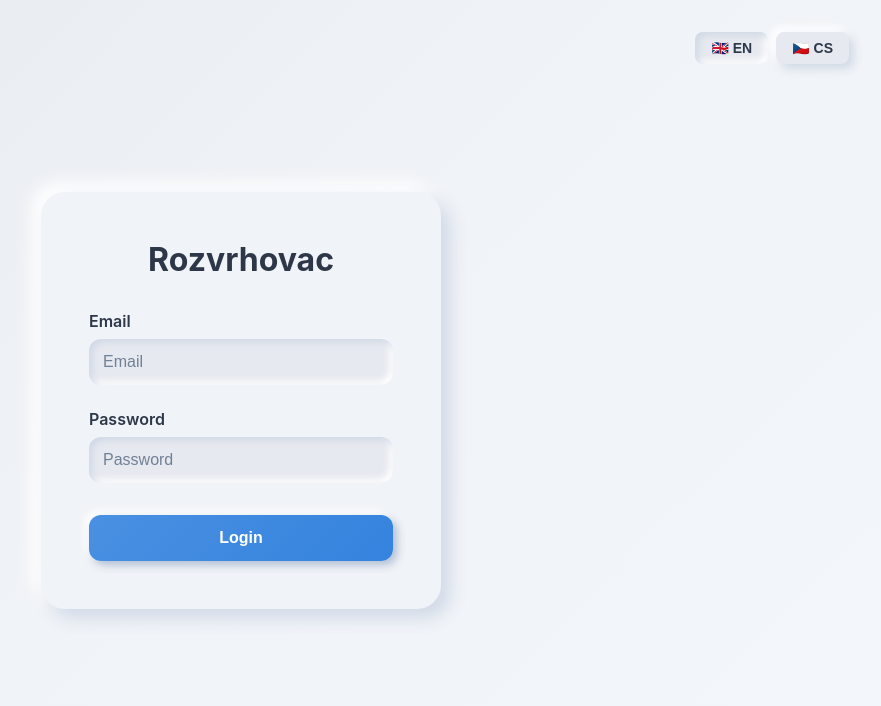
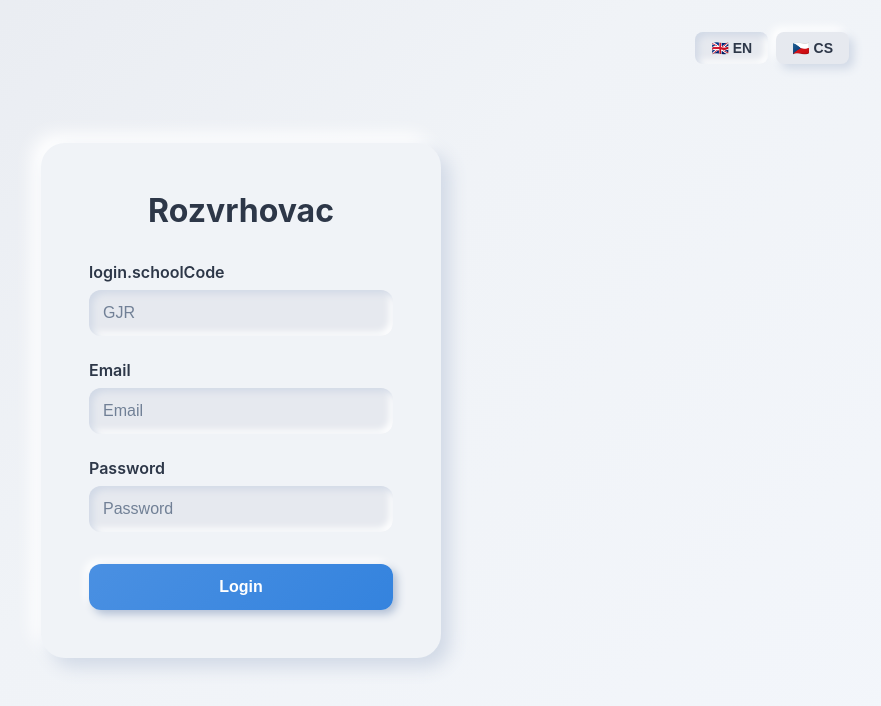
Before and after one commit to TheMrLibra/rozvrhovac, a Vue app in the folder frontend/: page /login in a window 1280 px wide. Shown: the top 706 px of the page, without its empty margins (399-1280 px from the left). Built offline with nearby package versions, Linux system fonts and the light colour scheme.

Commit message:
Prod fix

```diff
--- a/frontend/src/stores/auth.ts
+++ b/frontend/src/stores/auth.ts
@@ -18,13 +18,20 @@ export const useAuthStore = defineStore('auth', () => {
 
   const isAuthenticated = computed(() => !!accessToken.value && !!user.value)
 
-  async function login(email: string, password: string) {
+  async function login(email: string, password: string, schoolCode: string) {
     try {
-      const response = await api.post('/auth/login', { email, password })
+      const response = await api.post('/auth/login', {
+        email,
+        password,
+        school_code: schoolCode
+      })
       accessToken.value = response.data.access_token
       refreshToken.value = response.data.refresh_token
       localStorage.setItem('access_token', response.data.access_token)
       localStorage.setItem('refresh_token', response.data.refresh_token)
+
+      // Store school_code for future requests
+      localStorage.setItem('school_code', schoolCode)
 
       // Get user info
       await fetchUser()
--- a/frontend/src/views/LoginView.vue
+++ b/frontend/src/views/LoginView.vue
@@ -6,6 +6,17 @@
     <div class="login-view__container">
       <h1 class="login-view__title">Rozvrhovac</h1>
       <form @submit.prevent="handleLogin" class="login-view__form">
+        <div class="login-view__field">
+          <label class="login-view__label">{{ t('login.schoolCode') || 'School Code' }}</label>
+          <input
+            v-model="schoolCode"
+            type="text"
+            required
+            class="login-view__input"
+            placeholder="GJR"
+            autocomplete="off"
+          />
+        </div>
         <div class="login-view__field">
           <label class="login-view__label">{{ t('login.email') }}</label>
           <input
@@ -47,6 +58,7 @@ const authStore = useAuthStore()
 const i18nStore = useI18nStore()
 const t = i18nStore.t
 
+const schoolCode = ref('')
 const email = ref('')
 const password = ref('')
 const loading = ref(false)
@@ -56,7 +68,7 @@ async function handleLogin() {
   loading.value = true
   error.value = ''
   try {
-    await authStore.login(email.value, password.value)
+    await authStore.login(email.value, password.value, schoolCode.value)
     router.push('/dashboard')
   } catch (err: any) {
     error.value = err.response?.data?.detail || t('login.loginError')
```
